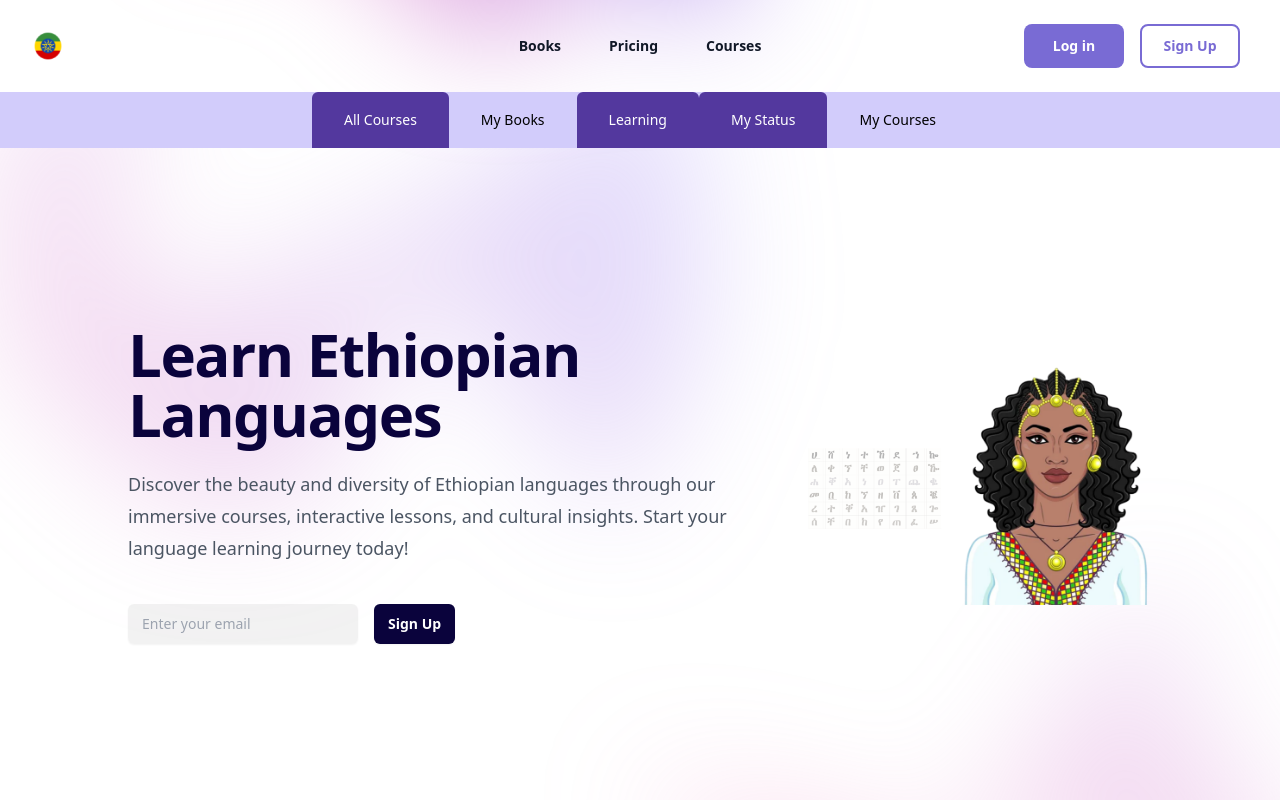
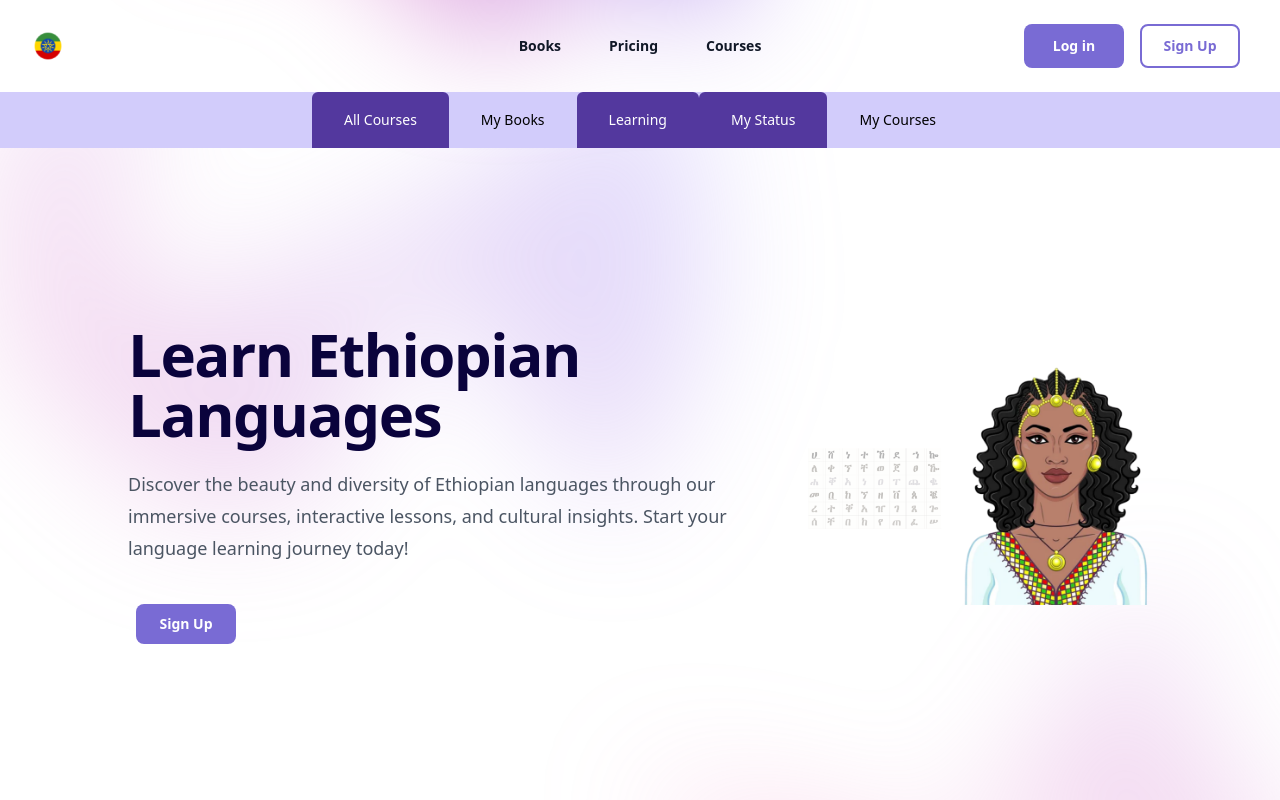
Before and after one commit to nati589/elearning, a React (Create React App) app in the folder client/: page / in a window 1280 px wide. Shown: the top 800 px of the page. Built offline with nearby package versions, Linux system fonts and the light colour scheme.

Commit message:
Update LandingHero.jsx

```diff
--- a/client/src/components/LandingHero.jsx
+++ b/client/src/components/LandingHero.jsx
@@ -30,21 +30,10 @@ function LandingHero() {
             </p>
             <div className="mt-10 flex items-center gap-x-6 lg:justify-start sm:justify-center">
               <div className="mt-0 flex max-w-md gap-x-4">
-                <label htmlFor="email-address" className="sr-only">
-                  Email address
-                </label>
-                <input
-                  id="email-address"
-                  name="email"
-                  type="email"
-                  autoComplete="email"
-                  required
-                  className="min-w-0 flex-auto rounded-md border-0 bg-black/5 px-3.5 py-0 text-black shadow-sm ring-white/10 focus:ring-1 focus:ring-black sm:text-sm sm:leading-6"
-                  placeholder="Enter your email"
-                />
+
                 <button
                   type="submit"
-                  className="flex-none rounded-md bg-[#0A033C] px-3.5 py-2.5 text-sm font-semibold text-white shadow-sm hover:bg-indigo-400 focus-visible:outline focus-visible:outline-2 focus-visible:outline-offset-2 focus-visible:outline-indigo-500">
+                  className="button-component bg-dark-purple">
                   Sign Up
                 </button>
               </div>
```
